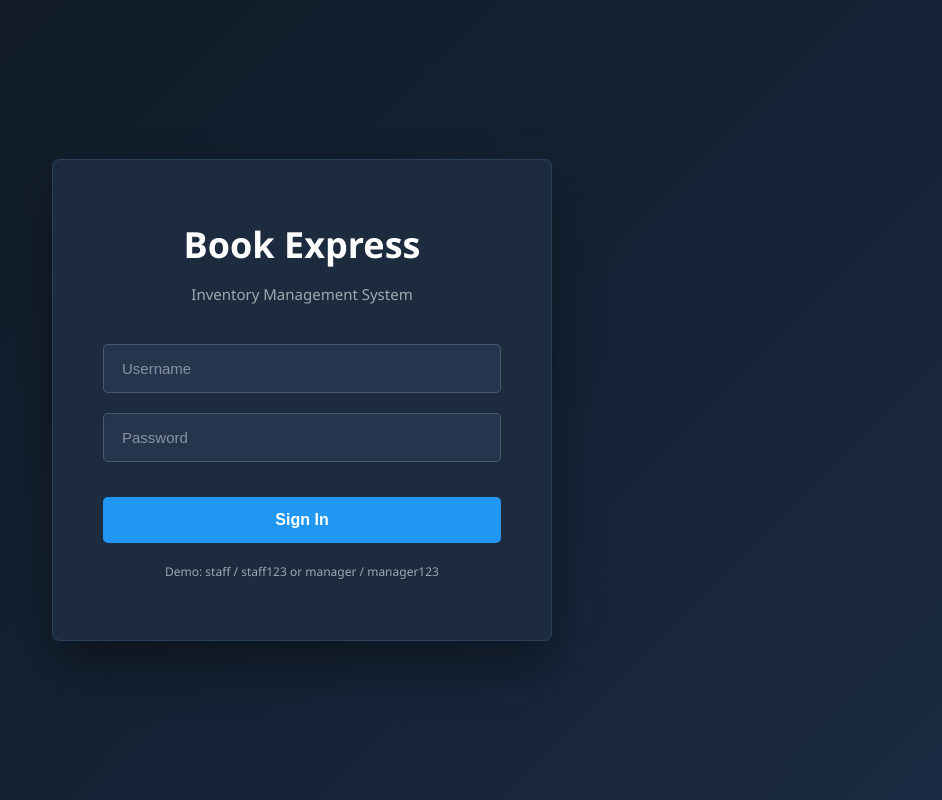
After one commit to matthewaberdeen11/Book-Express-2171, a Flask app: page /login in a window 1280 px wide. The commit adds this page. Shown: the whole page, without its empty margins (338-1280 px from the left). Run offline with Flask 3, Linux system fonts and the light colour scheme.

Commit message:
Add login authentication with session-based route protection
- Add login_required decorator to protect all routes
- Add login/logout routes and LoginPage boundary
- Update base.html sidebar with logout link
- Display logged-in user info dynamically in topbar

```diff
--- a/app.py
+++ b/app.py
@@ -10,7 +10,8 @@ This keeps the BCE pattern explicit:
   - Controllers orchestrate workflows
   - Entities hold data
 """
-
+from functools import wraps
+from flask import session
 import sys
 import os
 sys.path.insert(0, os.path.dirname(os.path.abspath(__file__)))
@@ -33,11 +34,21 @@ app = Flask(__name__)
 app.secret_key = "book-express-dev-key"
 
 
+def login_required(f):
+    @wraps(f)
+    def decorated(*args, **kwargs):
+        if not session.get("user"):
+            return redirect(url_for("login_page"))
+        return f(*args, **kwargs)
+    return decorated
+
+
 # ============================================================
 # Dashboard
 # ============================================================
 
 @app.route("/")
+@login_required
 def index():
     items = InventoryItem.get_all()
     alerts = LowStockAlert.get_active_alerts()
@@ -59,11 +70,13 @@ def index():
 # ============================================================
 
 @app.route("/import", methods=["GET"])
+@login_required
 def import_page():
     return render_template("import.html")
 
 
 @app.route("/import", methods=["POST"])
+@login_required
 def process_import():
     """Flask route → CSVImportPage boundary → ImportController."""
     if "csv_file" not in request.files:
@@ -96,6 +109,7 @@ def process_import():
 # ============================================================
 
 @app.route("/search", methods=["GET"])
+@login_required
 def search_page():
     """Flask route → SearchPage boundary → SearchController."""
     query = request.args.get("q", "").strip()
@@ -129,6 +143,7 @@ def search_page():
 # ============================================================
 
 @app.route("/item/<item_id>")
+@login_required
 def item_detail(item_id):
     """Flask route → ItemDetailView boundary → SearchController."""
     boundary = ItemDetailView()
@@ -145,6 +160,7 @@ def item_detail(item_id):
 # ============================================================
 
 @app.route("/alerts")
+@login_required
 def alerts():
     from boundaries.AlertDashboard import AlertDashboard
     boundary = AlertDashboard()
@@ -153,6 +169,7 @@ def alerts():
 
 
 @app.route("/alerts/scan")
+@login_required
 def alerts_scan():
     from boundaries.AlertDashboard import AlertDashboard
     boundary = AlertDashboard()
@@ -162,6 +179,7 @@ def alerts_scan():
 
 
 @app.route("/alerts/acknowledge/<int:alert_id>", methods=["POST"])
+@login_required
 def acknowledge_alert(alert_id):
     from boundaries.AlertDashboard import AlertDashboard
     boundary = AlertDashboard()
@@ -174,6 +192,7 @@ def acknowledge_alert(alert_id):
 
 
 @app.route("/alerts/resolve/<int:alert_id>", methods=["POST"])
+@login_required
 def resolve_alert(alert_id):
     from boundaries.AlertDashboard import AlertDashboard
     boundary = AlertDashboard()
@@ -190,6 +209,7 @@ def resolve_alert(alert_id):
 # ============================================================
 
 @app.route("/analytics")
+@login_required
 def analytics():
     from boundaries.AnalyticsDashboard import AnalyticsDashboard
     boundary = AnalyticsDashboard()
@@ -202,6 +222,7 @@ def analytics():
 # ============================================================
 
 @app.route("/item/<item_id>/edit", methods=["GET", "POST"])
+@login_required
 def edit_item(item_id):
     boundary = EditItemView()
     user_id = "staff_001"  # replace later with logged-in user if available
@@ -226,6 +247,7 @@ def edit_item(item_id):
 
 
 @app.route("/item/<item_id>/delete", methods=["POST"])
+@login_required
 def delete_item(item_id):
     controller = InventoryController()
     user_id = "staff_001"  # replace with logged-in user later
@@ -243,6 +265,7 @@ def delete_item(item_id):
 
 
 @app.route("/item/create", methods=["GET", "POST"])
+@login_required
 def create_item_from_ui():
     boundary = CreateItemView()
     user_id = "staff_001"  # replace with logged-in user later
@@ -264,6 +287,7 @@ def create_item_from_ui():
 # ============================================================
 
 @app.route("/item/<item_id>/favourite", methods=["POST"])
+@login_required
 def add_item_to_favourites(item_id):
     boundary = ItemDetailView()
     result = boundary.add_to_favourites(item_id, user_id="staff_001")
@@ -277,6 +301,7 @@ def add_item_to_favourites(item_id):
 
 
 @app.route("/item/<item_id>/unfavourite", methods=["POST"])
+@login_required
 def remove_item_from_favourites(item_id):
     boundary = ItemDetailView()
     result = boundary.remove_from_favourites(item_id, user_id="staff_001")
@@ -293,6 +318,7 @@ def remove_item_from_favourites(item_id):
 # ============================================================
 
 @app.route("/inventory")
+@login_required
 def inventory():
     items = InventoryItem.get_all()
     favourites = FavouriteItem.get_all_ids()
@@ -303,6 +329,7 @@ def inventory():
 
 
 @app.route("/logs")
+@login_required
 def logs():
     import_logs = ImportLog.get_recent(20)
     audit_logs = AuditLog.get_recent(20)
@@ -316,6 +343,7 @@ def logs():
 # ============================================================
 
 @app.route("/import/create-item", methods=["POST"])
+@login_required
 def create_item():
     """Auto-create a new catalogue entry from unrecognised CSV data."""
     item_id = request.form.get("item_id", "").strip()
@@ -339,6 +367,7 @@ def create_item():
 
 
 @app.route("/import/map-item", methods=["POST"])
+@login_required
 def map_item():
     """Map an unrecognised item_id to an existing catalogue entry and deduct stock."""
     existing_id = request.form.get("existing_id", "").strip()
@@ -353,6 +382,29 @@ def map_item():
 
     return jsonify(success=True, message=f"Mapped & deducted {quantity_sold} from {existing_id}.")
 
+@app.route("/login", methods=["GET"])
+def login_page():
+    if session.get("user"):
+        return redirect(url_for("index"))
+    return render_template("login.html", error=None)
+
+@app.route("/login", methods=["POST"])
+def login():
+    from boundaries.LoginPage import LoginPage
+    boundary = LoginPage()
+    result = boundary.authenticate(
+        request.form.get("username", ""),
+        request.form.get("password", "")
+    )
+    if result["success"]:
+        session["user"] = {"username": result["username"], "role": result["role"]}
+        return redirect(url_for("index"))
+    return render_template("login.html", error=result["error"])
+
+@app.route("/logout")
+def logout():
+    session.clear()
+    return redirect(url_for("login_page"))
 
 # ============================================================
 # Initialize and run
--- /dev/null
+++ b/templates/login.html
@@ -0,0 +1,129 @@
+<!DOCTYPE html>
+<html lang="en">
+
+<head>
+    <meta charset="UTF-8">
+    <meta name="viewport" content="width=device-width, initial-scale=1.0">
+    <title>Login - Book Express</title>
+    <link rel="stylesheet" href="https://cdnjs.cloudflare.com/ajax/libs/font-awesome/6.4.0/css/all.min.css">
+    <style>
+        * {
+            margin: 0;
+            padding: 0;
+            box-sizing: border-box
+        }
+
+        body {
+            font-family: 'Segoe UI', sans-serif;
+            background: linear-gradient(135deg, #0f1823, #1a2a42);
+            min-height: 100vh;
+            display: flex;
+            justify-content: center;
+            align-items: center
+        }
+
+        .login-box {
+            background: rgba(30, 45, 65, .9);
+            border: 1px solid rgba(100, 150, 200, .2);
+            border-radius: 8px;
+            padding: 60px 50px;
+            width: 100%;
+            max-width: 500px;
+            box-shadow: 0 25px 50px rgba(0, 0, 0, .4)
+        }
+
+        .login-box h1 {
+            color: #fff;
+            font-size: 36px;
+            font-weight: 700;
+            margin-bottom: 15px;
+            text-align: center
+        }
+
+        .subtitle {
+            color: #a0a8b0;
+            font-size: 15px;
+            text-align: center;
+            margin-bottom: 40px
+        }
+
+        .form-group {
+            margin-bottom: 20px
+        }
+
+        .form-group input {
+            width: 100%;
+            padding: 15px 18px;
+            border: 1px solid rgba(150, 170, 190, .3);
+            border-radius: 5px;
+            background: rgba(50, 70, 100, .4);
+            color: #fff;
+            font-size: 15px;
+            transition: all .3s
+        }
+
+        .form-group input::placeholder {
+            color: rgba(200, 210, 220, .6)
+        }
+
+        .form-group input:focus {
+            outline: none;
+            border-color: #2196f3;
+            background: rgba(60, 85, 120, .5);
+            box-shadow: 0 0 0 3px rgba(33, 150, 243, .15)
+        }
+
+        .error-message {
+            color: #ff6b6b;
+            font-size: 13px;
+            margin-bottom: 15px;
+            padding: 12px 15px;
+            background: rgba(255, 107, 107, .15);
+            border-radius: 4px;
+            border-left: 3px solid #ff6b6b;
+            display: none
+        }
+
+        .btn-signin {
+            width: 100%;
+            padding: 14px;
+            background: #2196f3;
+            color: #fff;
+            border: none;
+            border-radius: 5px;
+            font-size: 16px;
+            font-weight: 600;
+            cursor: pointer;
+            transition: all .3s;
+            margin-top: 15px
+        }
+
+        .btn-signin:hover {
+            background: #1976d2;
+            box-shadow: 0 6px 18px rgba(33, 150, 243, .35)
+        }
+    </style>
+</head>
+
+<body>
+    <div class="login-box">
+        <h1>Book Express</h1>
+        <p class="subtitle">Inventory Management System</p>
+        {% if error %}
+        <div class="error-message" style="display:block">{{ error }}</div>
+        {% endif %}
+        <form action="/login" method="POST">
+            <div class="form-group">
+                <input type="text" name="username" placeholder="Username" required>
+            </div>
+            <div class="form-group">
+                <input type="password" name="password" placeholder="Password" required>
+            </div>
+            <button type="submit" class="btn-signin">Sign In</button>
+        </form>
+        <p style="color:#a0a8b0;font-size:12px;text-align:center;margin-top:20px">Demo: staff / staff123 or manager /
+            manager123</p>
+    </div>
+</body>
+
+</html>
```
Also changed, not shown: boundaries/LoginPage.py (added, +23 -0 lines), templates/base.html (+8 -3 lines), test_acceptance_criteria.py (line endings or trailing spaces).
